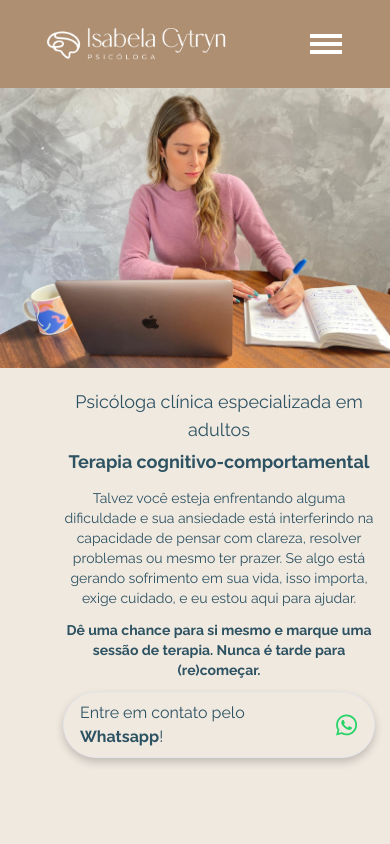
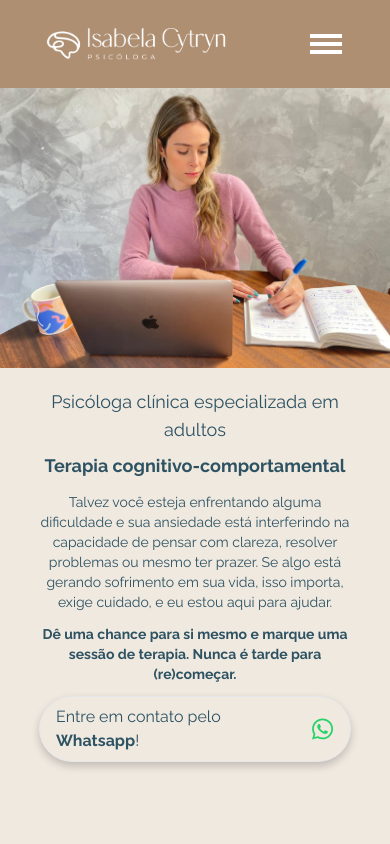
Before and after one commit to MarceloBxD/isacytryn, a Next.js app: page / in a window 390 px wide. Shown: the top 844 px of the page. Built offline with nearby package versions, Linux system fonts and the light colour scheme.

Commit message:
chore: Update Header and Presentation components for responsive layout

```diff
--- a/components/Header/index.tsx
+++ b/components/Header/index.tsx
@@ -72,6 +72,22 @@ export const Header: React.FC = () => {
         </Link>
       </div>
       {/* Show NAV in Desktop */}
+
+      {
+        /* show Instagram button the bottom if isOpen */
+        isOpen && (
+          <div className="hidden md:block">
+            <Link
+              href="https://www.instagram.com/isaconsultoria/"
+              target="_blank"
+              rel="noopener noreferrer"
+            >
+              Instagram
+            </Link>
+          </div>
+        )
+      }
+
       <div>
         <nav className="hidden lg:flex">
           <ul className="flex gap-5">
--- a/src/sections/Presentation/index.tsx
+++ b/src/sections/Presentation/index.tsx
@@ -84,8 +84,8 @@ const Presentation: React.FC = () => {
           src="/images/bg.jpg"
         />
       </div>
-      <div className=" ml-12 mt-5 max-w-[80%] md:w-full bottom-18 md:bottom-36 md:left-[27%]">
-        <div className="flex relative flex-col items-left text-quaternary gap-1 md:gap-3">
+      <div className="md:pl-12 mt-5 max-w-[80%] md:w-full ">
+        <div className="flex relative flex-col items-left text-quaternary gap-2 md:gap-4">
           <motion.h1
             {...FADE_IN_BASIC_ANIMATION}
             className="text-lg text-center md:text-left md:text-3xl"
```
